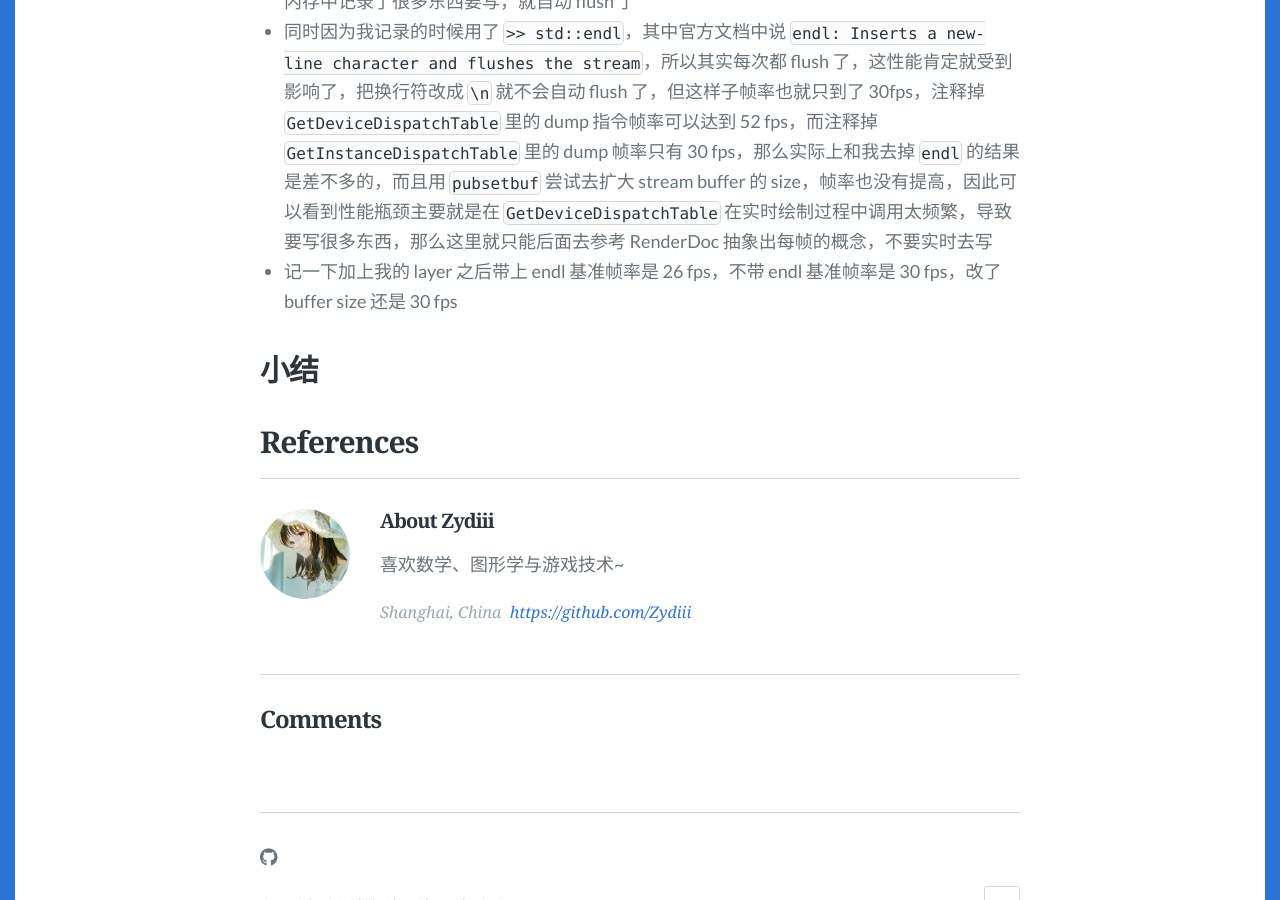
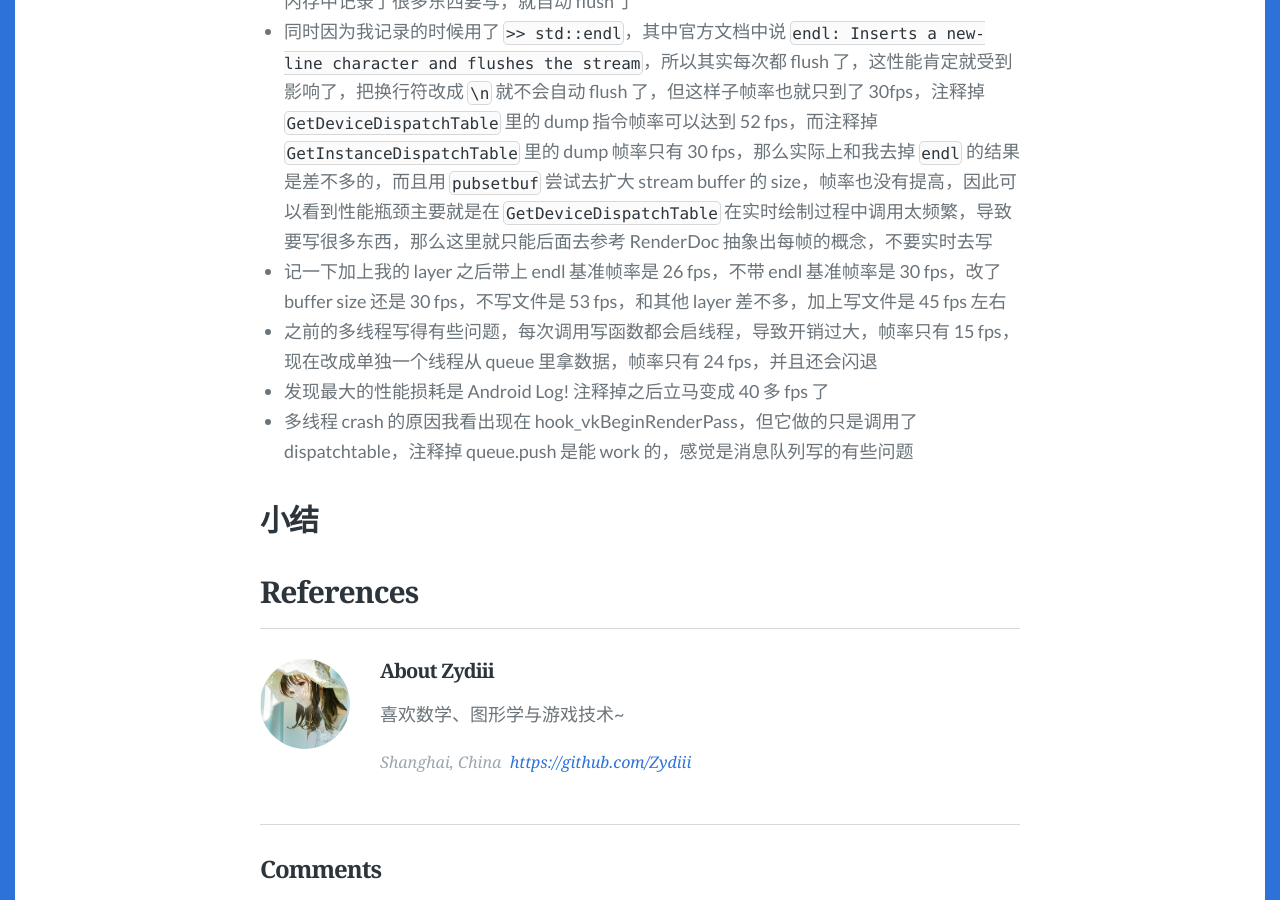
Before and after one commit to Zydiii/Zydiii.github.io, a Jekyll site: the page built from _posts/2023-7-25-vulkan_1.md, in a window 1280 px wide and 900 px high, scrolled down 6698 px. Built offline with Jekyll 4.4.1, drawn with Linux system fonts in a browser that asks for light colours; some web fonts are replaced; comment, search, counter and statistics services are not loaded.

```diff
--- a/_posts/2023-7-25-vulkan_1.md
+++ b/_posts/2023-7-25-vulkan_1.md
@@ -119,8 +119,10 @@
 - 发现一个性能问题，换上我的 layer 之后帧率从 60 fps 降到了 20 fps，然后 validation layer 和 renderdoc layer 都可以维持到 45 fps 左右，推测还是加锁太多和一直在写文件造成的
 - 测试了一下不写文件，帧率变成了 50 多左右，那么性能损耗主要就是由于写文件太频繁导致的，虽然我没有实时 flush 而是结束之后直接 close，但可能因为每帧调用的接口很多，导致内存中记录了很多东西要写，就自动 flush 了
 - 同时因为我记录的时候用了 `>> std::endl`，其中官方文档中说 `endl: Inserts a new-line character and flushes the stream`，所以其实每次都 flush 了，这性能肯定就受到影响了，把换行符改成 `\n` 就不会自动 flush 了，但这样子帧率也就只到了 30fps，注释掉 `GetDeviceDispatchTable` 里的 dump 指令帧率可以达到 52 fps，而注释掉 `GetInstanceDispatchTable` 里的 dump 帧率只有 30 fps，那么实际上和我去掉 `endl` 的结果是差不多的，而且用 `pubsetbuf` 尝试去扩大 stream buffer 的 size，帧率也没有提高，因此可以看到性能瓶颈主要就是在 `GetDeviceDispatchTable` 在实时绘制过程中调用太频繁，导致要写很多东西，那么这里就只能后面去参考 RenderDoc 抽象出每帧的概念，不要实时去写
-- 记一下加上我的 layer 之后带上 endl 基准帧率是 26 fps，不带 endl 基准帧率是 30 fps，改了 buffer size 还是 30 fps
-
+- 记一下加上我的 layer 之后带上 endl 基准帧率是 26 fps，不带 endl 基准帧率是 30 fps，改了 buffer size 还是 30 fps，不写文件是 53 fps，和其他 layer 差不多，加上写文件是 45 fps 左右
+- 之前的多线程写得有些问题，每次调用写函数都会启线程，导致开销过大，帧率只有 15 fps，现在改成单独一个线程从 queue 里拿数据，帧率只有 24 fps，并且还会闪退
+- 发现最大的性能损耗是 Android Log! 注释掉之后立马变成 40 多 fps 了
+- 多线程 crash 的原因我看出现在 hook_vkBeginRenderPass，但它做的只是调用了 dispatchtable，注释掉 queue.push 是能 work 的，感觉是消息队列写的有些问题
 
 
 
```
